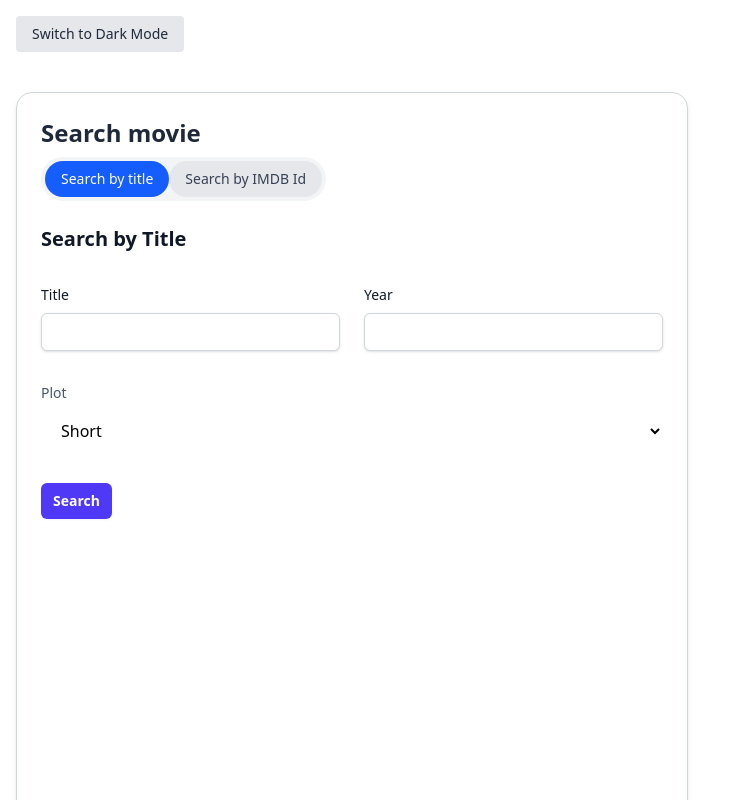
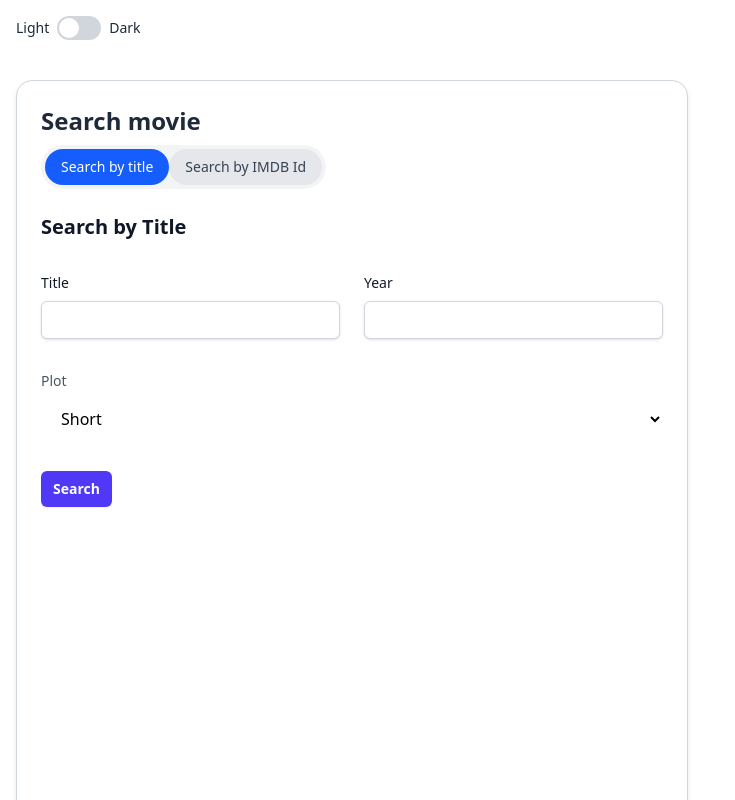
Before and after one commit to spearheadOne/MovieSearch, a React (Vite) app in the folder movie-search/: page / in a window 1280 px wide. Shown: the top 800 px of the page, without its empty margins (0-735 px from the left). Built offline with nearby package versions, Linux system fonts and the light colour scheme.

Commit message:
make mode switch a slider

```diff
--- a/movie-search/src/App.tsx
+++ b/movie-search/src/App.tsx
@@ -2,7 +2,6 @@
 import Search from './search/Search.tsx';
 import Mode from './mode/Mode.tsx';
 
-//TODO modify mode to slider and move to a right place
 //TODO modify css in search for form switch
 function App() {
   return (
--- a/movie-search/src/mode/Mode.tsx
+++ b/movie-search/src/mode/Mode.tsx
@@ -27,14 +27,19 @@
   };
 
   return (
-    <>
-      <button
-        onClick={switchMode}
-        className="rounded bg-gray-200 px-4 py-2 text-sm text-gray-800 dark:bg-gray-700 dark:text-white"
-      >
-        Switch to {theme ? 'Dark' : 'Light'} Mode
-      </button>
-    </>
+    <div className="flex items-center gap-2">
+      <span className="text-sm text-gray-800 dark:text-gray-200">Light</span>
+      <label className="relative inline-flex cursor-pointer items-center">
+        <input type="checkbox" checked={theme === 'dark'}
+               onChange={switchMode} className="peer sr-only" />
+        <div
+          className="peer h-6 w-11 rounded-full bg-gray-300 after:absolute after:left-[2px] after:top-[2px] after:h-5 after:w-5 after:rounded-full after:bg-white
+                     after:transition-all after:content-[''] peer-checked:bg-blue-600
+                     peer-checked:after:translate-x-full peer-focus:outline-none"
+        ></div>
+      </label>
+      <span className="text-sm text-gray-800 dark:text-gray-200">Dark</span>
+    </div>
   );
 }
 
```
